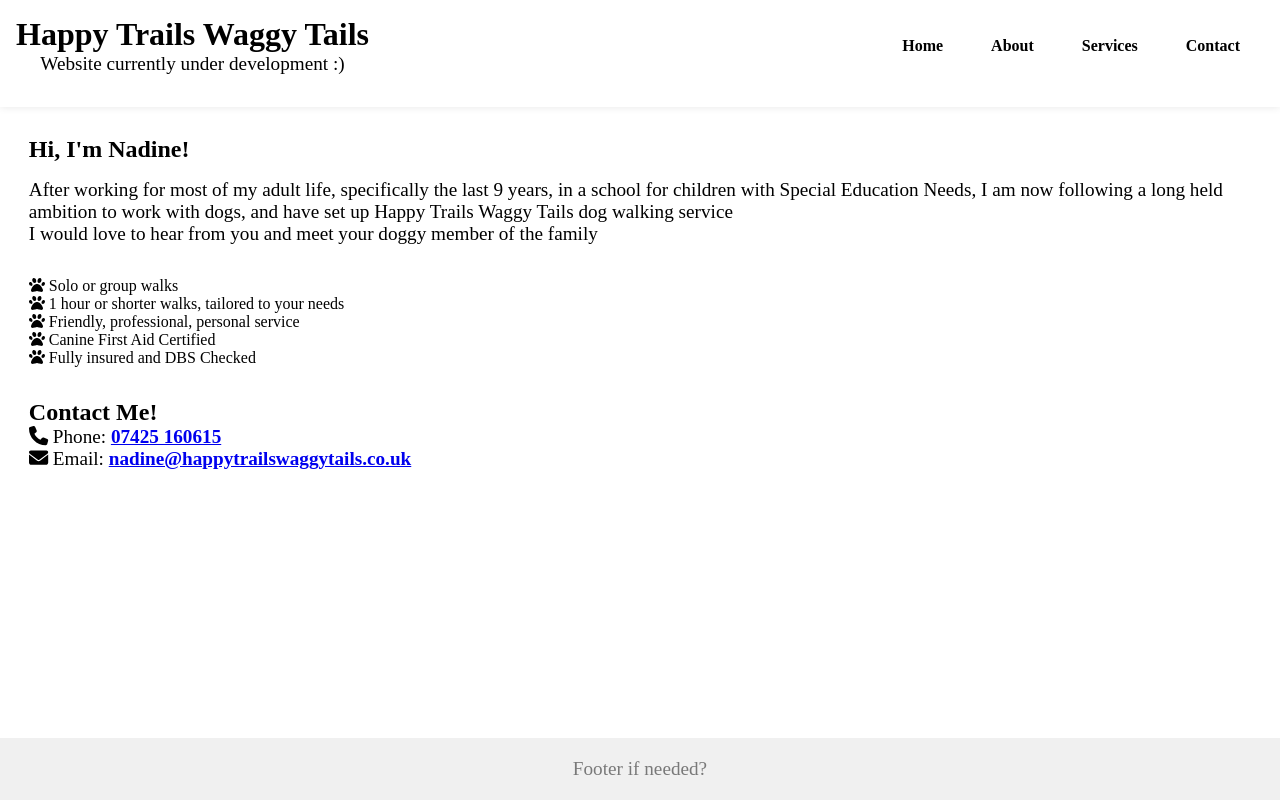
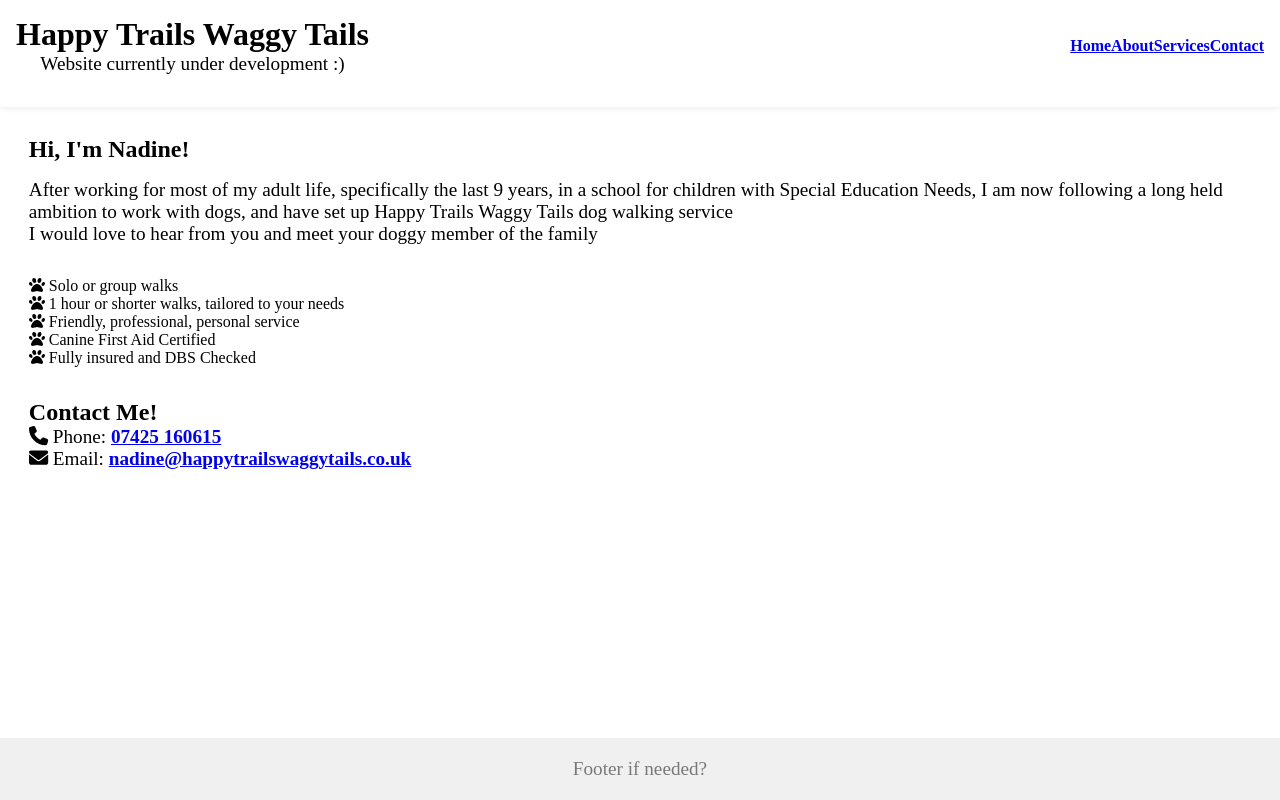
Before and after one commit to ChaosCantrip/HappyTrailsWaggyTails, a Next.js app: page /home in a window 1280 px wide. Built offline with nearby package versions, Linux system fonts and the light colour scheme.

Commit message:
Changed nav to Link elements

```diff
--- a/app/header.js
+++ b/app/header.js
@@ -1,3 +1,5 @@
+import Link from "next/link";
+
 import styles from "@/styles/modules/header.module.css";
 
 export default function Header(){
@@ -10,10 +12,10 @@ export default function Header(){
                 </div>
                 <nav className={styles.nav}>
                     <ul>
-                        <li><a href="/">Home</a></li>
-                        <li><a href="/about">About</a></li>
-                        <li><a href="/services">Services</a></li>
-                        <li><a href="/contact">Contact</a></li>
+                        <Link href="home"><li>Home</li></Link>
+                        <Link href="about"><li>About</li></Link>
+                        <Link href="services"><li>Services</li></Link>
+                        <Link href="contact"><li>Contact</li></Link>
                     </ul>
                 </nav>
             </div>
```
